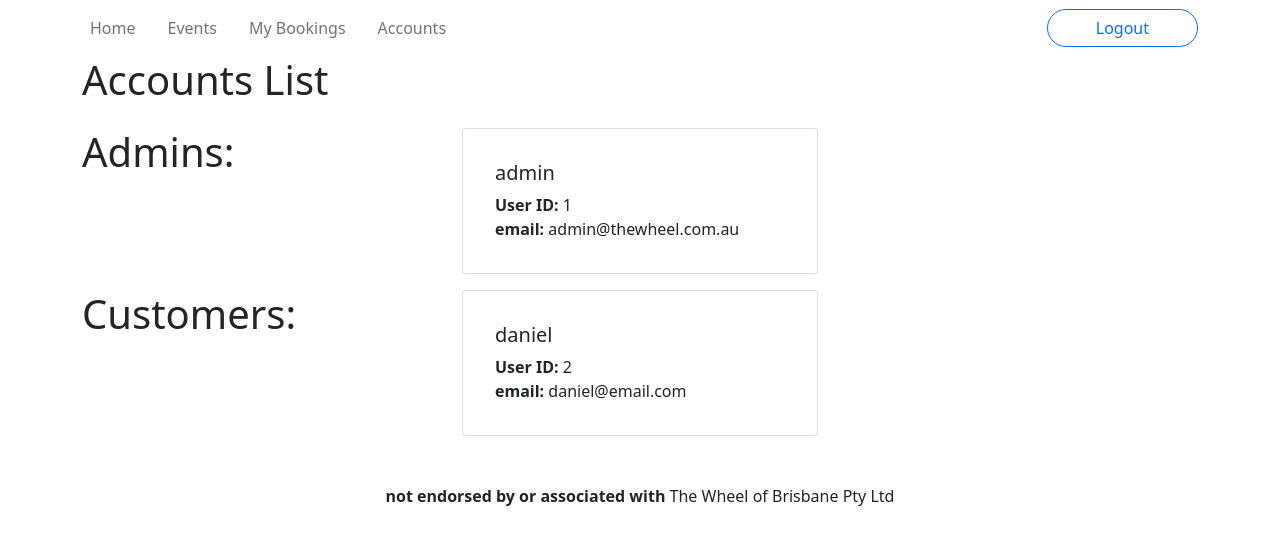
After one commit to danielr0y/thewheel, a Flask app: page /accounts in a window 1280 px wide. The commit adds this page. Shown: the top 545 px of the page. Run offline with Flask 2, Linux system fonts and the light colour scheme; a user stored in the database is signed in; data comes from the database, SQL or seed files in the repository; some libraries are stand-ins or nearby versions.

Commit message:
creating accounts page

```diff
--- /dev/null
+++ b/wheel/templates/accounts.html
@@ -0,0 +1,55 @@
+{% extends 'base.html' %}
+
+{% block title %}Accounts List{% endblock %}
+
+{% block content %}
+
+<section class="row row-cols-1 row-cols-md-2 row-cols-xl-3 g-4 mb-3">
+    <h1>Admins: </h1>
+
+        {% for user in users %}
+
+            {% if user.type == 'administrator' %}
+            <div id="{{ user.id }}" class="col">
+                <div class="card">
+
+                    <div class="card-body">
+                        <div class="card-body">
+                            <h5>{{ user.name }}</h5>
+                            <div><strong>User ID: </strong>{{ user.id }}</div>
+                            <div><strong>email: </strong>{{ user.email }}</div>
+                        </div>
+                    </div>
+                </div>
+            </div>
+            {% endif %}
+        {% endfor %}
+
+</section>
+<section class="row row-cols-1 row-cols-md-2 row-cols-xl-3 g-4 mb-3">
+
+    <h1>Customers: </h1>
+
+
+
+        {% for user in users %}
+
+            {% if user.type == 'customer' %}
+            <div id="{{ user.id }}" class="col">
+                <div class="card">
+
+                    <div class="card-body">
+                        <div class="card-body">
+                            <h5>{{ user.name }}</h5>
+                            <div><strong>User ID: </strong>{{ user.id }}</div>
+                            <div><strong>email: </strong>{{ user.email }}</div>
+                        </div>
+                    </div>
+                </div>
+            </div>
+
+            {% endif %}
+        {% endfor %}
+
+</section>
+{% endblock %}
--- a/wheel/templates/base.html
+++ b/wheel/templates/base.html
@@ -21,6 +21,9 @@
                     <a class="nav-link" href="{{ url_for('main.bookings') }}">My Bookings</a>
                     {% else %}
                     <a class="nav-link" href="{{ url_for('auth.register') }}">Register</a>
+                    {% endif %}
+                    {% if current_user.is_authenticated and current_user.is_admin() %}
+                    <a class="nav-link" href="{{ url_for('main.accounts') }}">Accounts</a>
                     {% endif %}
                 </div>
                 <button class="navbar-toggler" type="button"
--- a/wheel/templates/event.html
+++ b/wheel/templates/event.html
@@ -176,7 +176,7 @@
     <div class="row border-bottom">
         <article>
             <strong>{{ review.author.name }}</strong>
-            <i>{{ review.time }}</i>
+            <i>{{ review.time.strftime("%d/%m/%Y") }}</i>
             <p>{{ review.text }}</p>
         </article>
     </div>
--- a/wheel/views.py
+++ b/wheel/views.py
@@ -9,7 +9,7 @@ from werkzeug.utils import secure_filename
 
 from . import db
 from .forms import BookEventForm, CreateEventForm, PostReviewForm, SearchForm
-from .models import Booking, Event, Review, Ticket
+from .models import Booking, Event, Review, Ticket, User
 
 main = Blueprint('main', __name__)
 events = Blueprint('events', __name__, url_prefix='/events')
@@ -242,6 +242,14 @@ def bookings(id=None):
     return render_template('bookings.html', bookings=bookings, now=datetime.now() )
 
 
+@main.route('/accounts')
+@login_required
+def accounts():
+    users = User.query.all()
+
+    return render_template('accounts.html', users=users)
+
+
 
 @main.route('/')
 def index():
```
